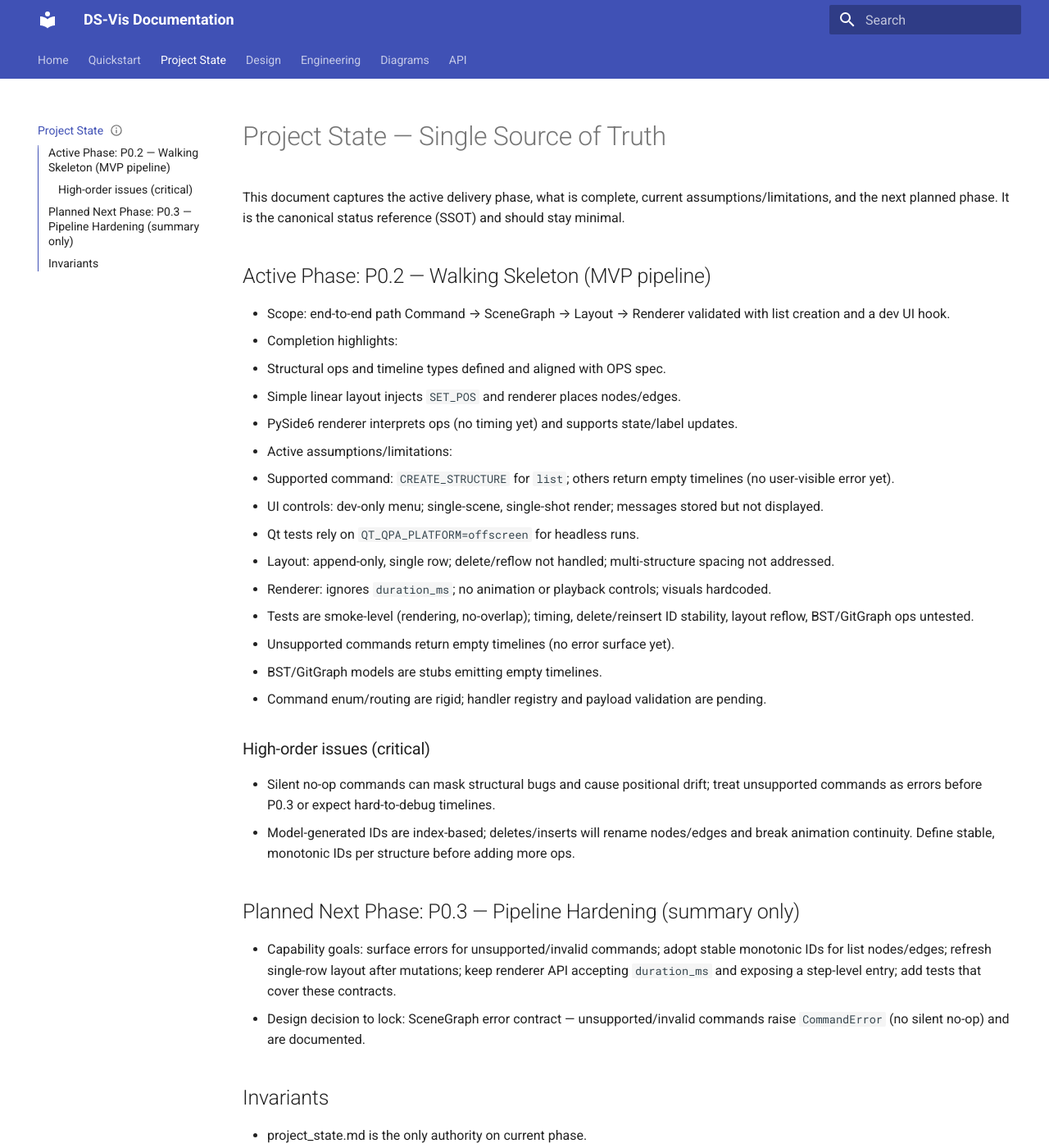
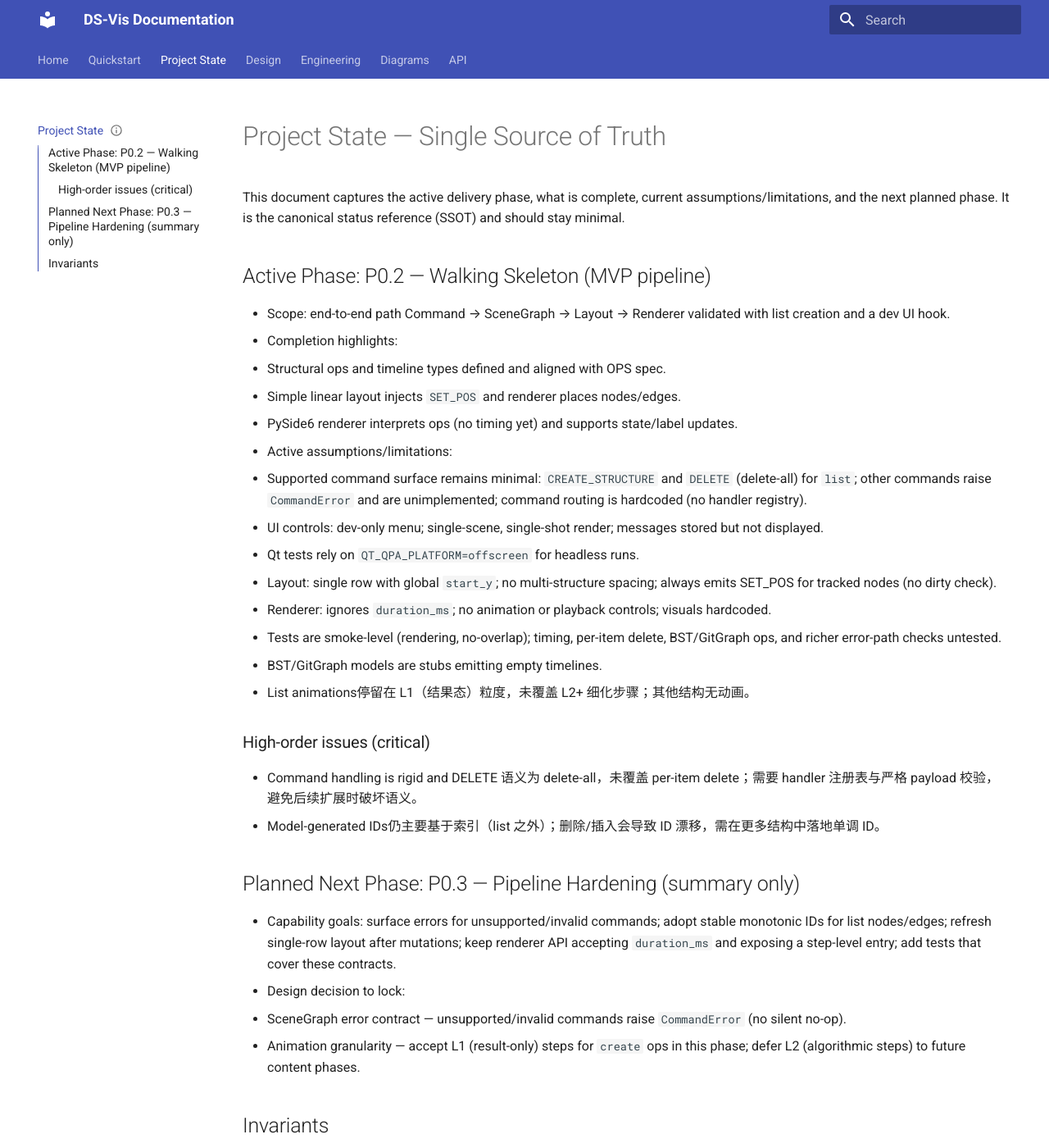
Before and after one commit to elecdot/ds-vis, an MkDocs documentation site: the page built from docs/project_state.md, in a window 1280 px wide and 1400 px high. Shown: the whole window at 82% size. Built offline with MkDocs 1.6.1 and Material for MkDocs 9.7.7, drawn with Linux system fonts in a browser that asks for light colours.

Commit message:
docs: document current limitations in commands, layout, IDs, and animation

```diff
--- a/docs/project_state.md
+++ b/docs/project_state.md
@@ -16,23 +16,24 @@ This document captures the active delivery phase, what is complete, current assu
   - Simple linear layout injects `SET_POS` and renderer places nodes/edges.
   - PySide6 renderer interprets ops (no timing yet) and supports state/label updates.
 - Active assumptions/limitations:
-  - Supported command: `CREATE_STRUCTURE` for `list`; others return empty timelines (no user-visible error yet).
+  - Supported command surface remains minimal: `CREATE_STRUCTURE` and `DELETE` (delete-all) for `list`; other commands raise `CommandError` and are unimplemented; command routing is hardcoded (no handler registry).
   - UI controls: dev-only menu; single-scene, single-shot render; messages stored but not displayed.
   - Qt tests rely on `QT_QPA_PLATFORM=offscreen` for headless runs.
-  - Layout: append-only, single row; delete/reflow not handled; multi-structure spacing not addressed.
+  - Layout: single row with global `start_y`; no multi-structure spacing; always emits SET_POS for tracked nodes (no dirty check).
   - Renderer: ignores `duration_ms`; no animation or playback controls; visuals hardcoded.
-  - Tests are smoke-level (rendering, no-overlap); timing, delete/reinsert ID stability, layout reflow, BST/GitGraph ops untested.
-  - Unsupported commands return empty timelines (no error surface yet).
+  - Tests are smoke-level (rendering, no-overlap); timing, per-item delete, BST/GitGraph ops, and richer error-path checks untested.
   - BST/GitGraph models are stubs emitting empty timelines.
-  - Command enum/routing are rigid; handler registry and payload validation are pending.
+  - List animations停留在 L1（结果态）粒度，未覆盖 L2+ 细化步骤；其他结构无动画。
 
 ### High-order issues (critical)
-- Silent no-op commands can mask structural bugs and cause positional drift; treat unsupported commands as errors before P0.3 or expect hard-to-debug timelines.
-- Model-generated IDs are index-based; deletes/inserts will rename nodes/edges and break animation continuity. Define stable, monotonic IDs per structure before adding more ops.
+- Command handling is rigid and DELETE 语义为 delete-all，未覆盖 per-item delete；需要 handler 注册表与严格 payload 校验，避免后续扩展时破坏语义。
+- Model-generated IDs仍主要基于索引（list 之外）；删除/插入会导致 ID 漂移，需在更多结构中落地单调 ID。
 
 ## Planned Next Phase: P0.3 — Pipeline Hardening (summary only)
 - Capability goals: surface errors for unsupported/invalid commands; adopt stable monotonic IDs for list nodes/edges; refresh single-row layout after mutations; keep renderer API accepting `duration_ms` and exposing a step-level entry; add tests that cover these contracts.
-- Design decision to lock: SceneGraph error contract — unsupported/invalid commands raise `CommandError` (no silent no-op) and are documented.
+- Design decision to lock:
+  - SceneGraph error contract — unsupported/invalid commands raise `CommandError` (no silent no-op).
+  - Animation granularity — accept L1 (result-only) steps for `create` ops in this phase; defer L2 (algorithmic steps) to future content phases.
 
 ## Invariants
 - project_state.md is the only authority on current phase.
```
Also changed, not shown: docs/engineering/dev_kb.md (+6 -5 lines).
